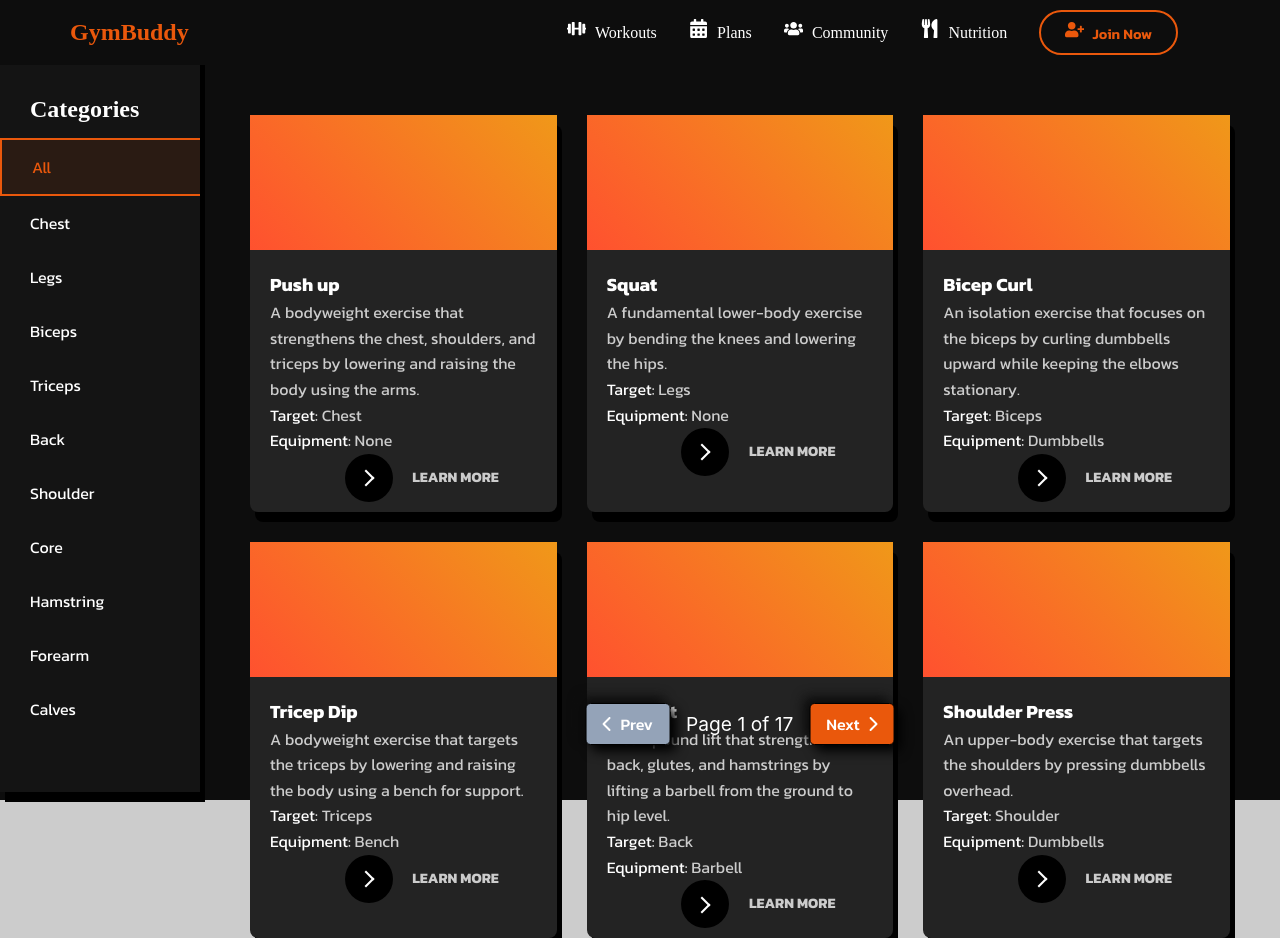
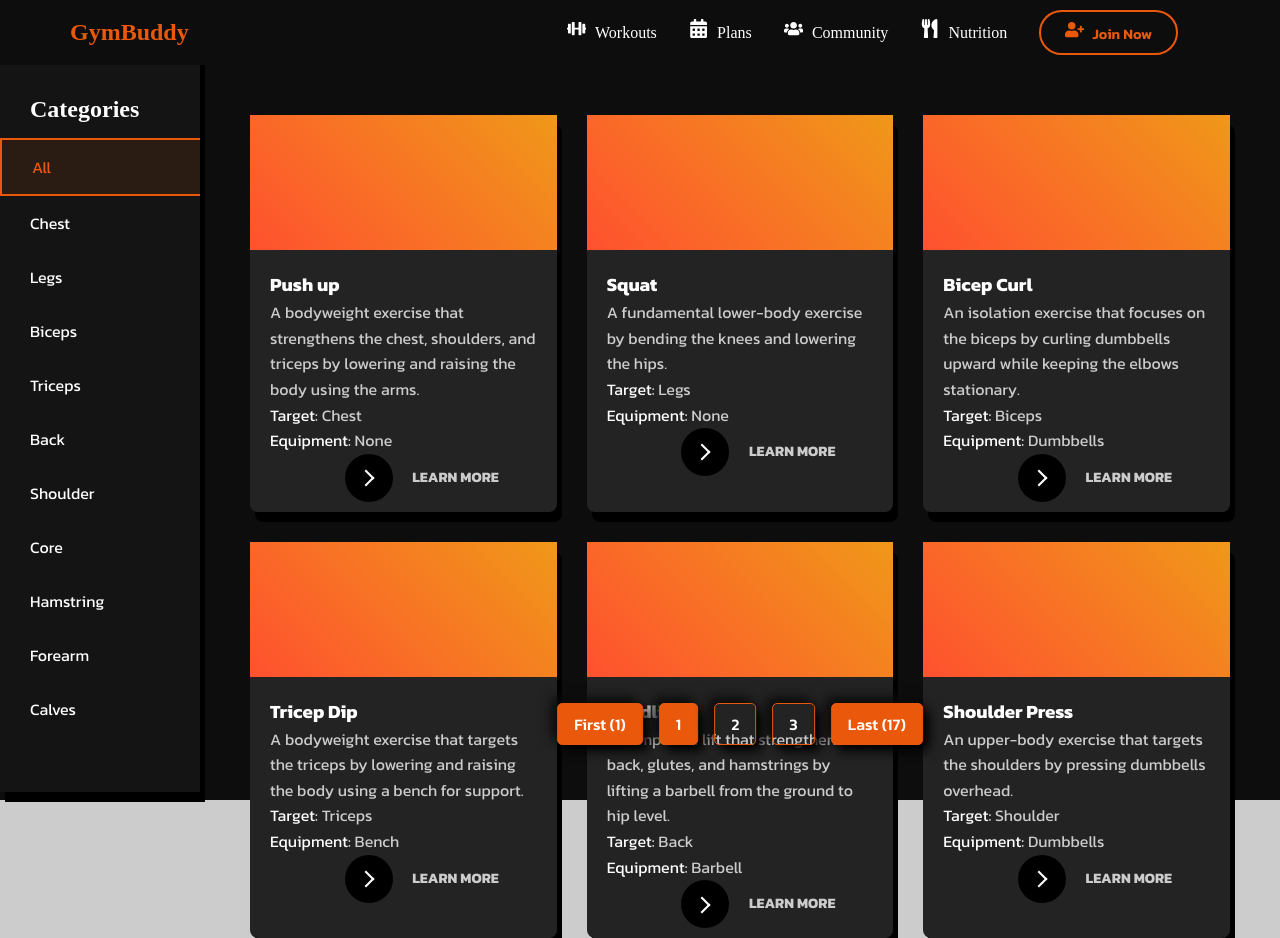
Before and after one commit to Best0129/Client-side-Project, a Next.js app: page /workouts in a window 1280 px wide. Built offline with nearby package versions, Linux system fonts and the light colour scheme; a web font is replaced by a local one.

Commit message:
it worked

```diff
--- a/app/workouts/page.js
+++ b/app/workouts/page.js
@@ -71,13 +71,49 @@ export default function Home() {
   const [loader, setLoader] = useState(true);
 
   useEffect(() => {
-
     const timer = setTimeout(() => {
       setLoader(false);
     }, 1500);
 
     return () => clearTimeout(timer);
   }, []);
+
+  // Pagination logic
+  const getPaginationRange = () => {
+    const range = [];
+    const maxPagesToShow = 3;
+
+    // Calculate the start and end page numbers
+    let start = Math.max(1, currentPage - 1);
+    let end = Math.min(totalPages, currentPage + 1);
+
+    // Adjust the start and end if there are less than maxPagesToShow
+    if (totalPages <= maxPagesToShow) {
+      start = 1;
+      end = totalPages;
+    } else {
+      if (currentPage === 1) {
+        end = Math.min(maxPagesToShow, totalPages);
+      } else if (currentPage === totalPages) {
+        start = Math.max(1, totalPages - maxPagesToShow + 1);
+      } else {
+        // If current page is in the middle
+        if (currentPage > 1 && currentPage < totalPages) {
+          start = currentPage - 1;
+          end = currentPage + 1;
+        }
+      }
+    }
+
+    // Fill the range array with page numbers
+    for (let i = start; i <= end; i++) {
+      range.push(i);
+    }
+
+    return range;
+  };
+
+  const paginationRange = getPaginationRange();
 
   return (
     <main>
@@ -133,25 +169,27 @@ export default function Home() {
 
             <div className={styles.pagination}>
               <button
-                className={`${styles.paginationButton} ${currentPage === 1 ? styles.disabled : ""}`}
-                onClick={() => handlePageChange(currentPage - 1)}
-                disabled={currentPage === 1}
+                className={`${styles.paginationButton} ${currentPage === 1}`}
+                onClick={() => handlePageChange(1)}
               >
-                <FontAwesomeIcon icon={faChevronLeft} className={styles.prevIcon} />
-                Prev
+                First (1)
               </button>
 
-              <p>
-                Page {currentPage} of {totalPages}
-              </p>
+              {paginationRange.map((page) => (
+                <button
+                  key={page}
+                  className={`${styles.paginationButton} ${currentPage === page ? styles.active : ""}`}
+                  onClick={() => handlePageChange(page)}
+                >
+                  {page}
+                </button>
+              ))}
 
               <button
-                className={`${styles.paginationButton} ${currentPage === totalPages ? styles.disabled : ""}`}
-                onClick={() => handlePageChange(currentPage + 1)}
-                disabled={currentPage === totalPages}
+                className={`${styles.paginationButton} ${currentPage === totalPages}`}
+                onClick={() => handlePageChange(totalPages)}
               >
-                Next
-                <FontAwesomeIcon icon={faChevronRight} className={styles.nextIcon} />
+                Last ({totalPages})
               </button>
             </div>
           </section>
--- a/app/workouts/workouts.module.css
+++ b/app/workouts/workouts.module.css
@@ -145,27 +145,22 @@
   padding: 0.5rem 1rem;
   border: none;
   border-radius: 5px;
-  background-color: var(--dynamic-orange);
+  background-color: transparent;
   color: var(--white);
   cursor: pointer;
   font-weight: 500;
   font-size: 1rem;
-  border: 1px solid var(--black);
+  border: 1px solid var(--dynamic-orange);
   transition: all 0.3s;
   box-shadow: 6px 6px 12px rgb(0, 0, 0), -6px -6px 12px rgba(13, 13, 13);
 }
 
-.paginationButton:not(:disabled):active {
-  color: var(--background);
-  box-shadow: inset 4px 4px 12px rgb(0, 0, 0), inset -4px -4px 12px rgba(13, 13, 13);
+.paginationButton.active, .paginationButton:first-child, .paginationButton:last-child{
+  background-color: var(--dynamic-orange);
 }
 
-.paginationButton:disabled {
-  background-color: var(--light-gray);
-  cursor: not-allowed;
-}
-
-.paginationButton:not(:disabled):hover {
+.paginationButton:hover {
+  background-color: var(--dynamic-orange);
   transform: scale(1.05);
 }
 
--- a/components/Navbar/index.js
+++ b/components/Navbar/index.js
@@ -53,8 +53,7 @@ export default function Navbar() {
       headers: {
         'Content-Type': 'application/json',
       },
-    })
-    window.location.reload();
+    });
 
     const data = await response.json();
     if (response.ok) {
```
